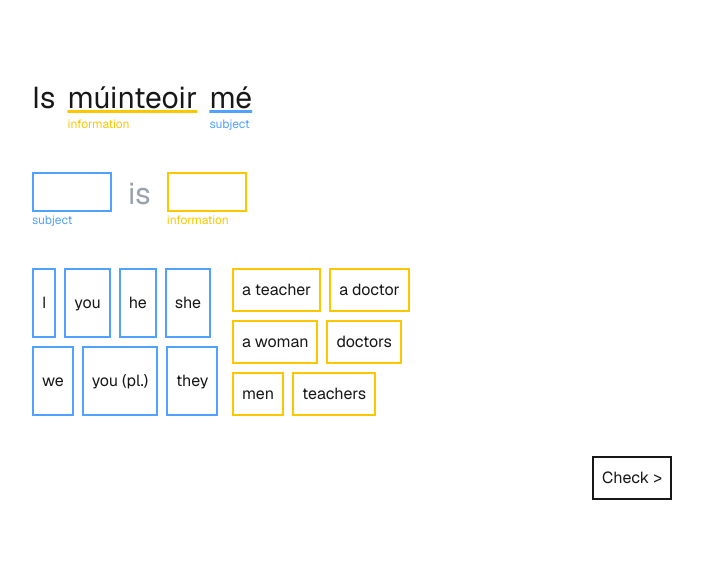
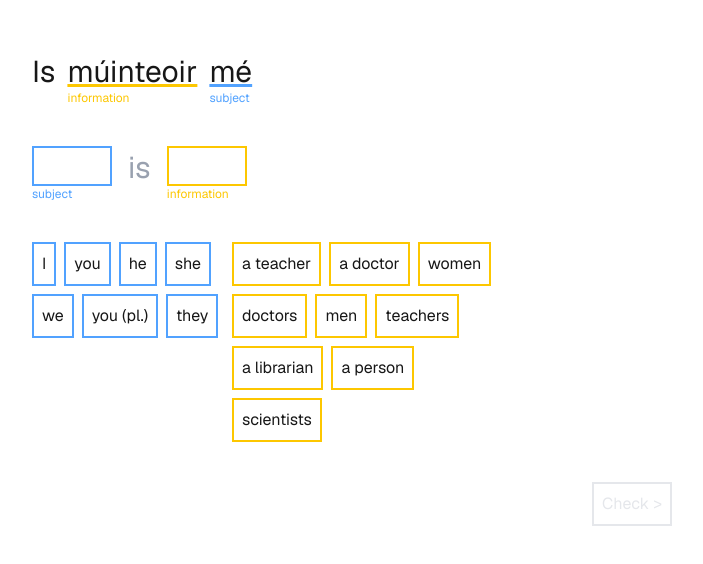
Before and after one commit to an-spideog/an-chopail, a Next.js app: page / in a window 1280 px wide. Shown: the part 110-674 px from the top of the page, without its empty margins (288-991 px from the left). Built offline with nearby package versions, Linux system fonts and the light colour scheme.

Commit message:
bug fixes

```diff
--- a/app/page.tsx
+++ b/app/page.tsx
@@ -1,5 +1,4 @@
 "use client";
-import next from "next";
 import { useState } from "react";
 
 export default function Home() {
@@ -26,10 +25,13 @@ export default function Home() {
   const possibleInfoChoices = [
     { english: "a teacher", irish: "múinteoir", count: Count.Singular },
     { english: "a doctor", irish: "dochtúir", count: Count.Singular },
-    { english: "a woman", irish: "bean", count: Count.Singular },
+    { english: "women", irish: "mná", count: Count.Plural },
     { english: "doctors", irish: "dochtúirí", count: Count.Plural },
     { english: "men", irish: "fir", count: Count.Plural },
     { english: "teachers", irish: "múinteoirí", count: Count.Plural },
+    { english: "a librarian", irish: "leabharlannaí", count: Count.Singular },
+    { english: "a person", irish: "duine", count: Count.Singular },
+    { english: "scientists", irish: "eolaithe", count: Count.Plural },
   ];
 
   enum ExerciseResult {
@@ -47,21 +49,21 @@ export default function Home() {
   const [result, setResult] = useState(ExerciseResult.None);
 
   function chooseInfo(info: TranslationPair) {
+    setResult(ExerciseResult.None);
     if (info.irish == chosenInfo.irish) {
       setChosenInfo(emptyChoice);
       return;
     }
     setChosenInfo(info);
-    setResult(ExerciseResult.None);
   }
 
   function chooseSubject(subject: TranslationPair) {
+    setResult(ExerciseResult.None);
     if (subject.irish == chosenSubject.irish) {
       setChosenSubject(emptyChoice);
       return;
     }
     setChosenSubject(subject);
-    setResult(ExerciseResult.None);
   }
 
   function conjugateToBe(subject: string) {
@@ -113,16 +115,20 @@ export default function Home() {
 
   function CheckButton(props: { result: ExerciseResult }) {
     let result = props.result;
-    let color = "gray-200";
+    let border = "border-gray-200";
+    let text = "text-gray-200";
+
     if (result == ExerciseResult.Correct) {
-      color = "green-400";
+      border = "border-green-400";
+      text = "text-green-400";
     } else if (result == ExerciseResult.Incorrect) {
-      color = "red-400";
+      border = "border-red-400";
+      text = "text-red-400";
     }
 
     return (
       <button
-        className={`border-2 border-${color} text-${color} p-2`}
+        className={`border-2 ${border} ${text} p-2`}
         onClick={result == ExerciseResult.Correct ? goNext : checkAnswer}
       >
         {result == ExerciseResult.Correct ? (
@@ -176,17 +182,17 @@ export default function Home() {
 
         {/* Input Table */}
         <div className="flex">
-          <div className="flex flex-wrap gap-2 max-w-50">
+          <div className="flex flex-wrap gap-2 max-w-50 items-start content-start">
             {possibleSubjectChoices.map((subject) => (
               <button
-                className="p-2 border-2 border-blue-400 items-center align-center justify-center text-center"
+                className="p-2 border-2 border-blue-400 text-center max-h-15"
                 onClick={() => chooseSubject(subject)}
               >
                 {subject.english}
               </button>
             ))}
           </div>
-          <div className="flex flex-wrap gap-2 max-w-50">
+          <div className="flex flex-wrap gap-2 max-w-70">
             {possibleInfoChoices.map((info) => (
               <button
                 className="p-2 border-2 border-yellow-400"
```
